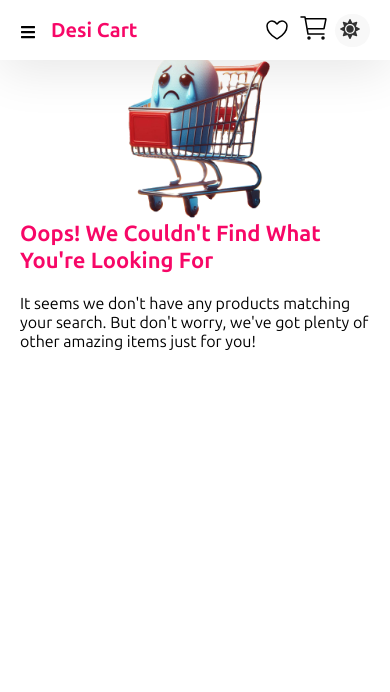
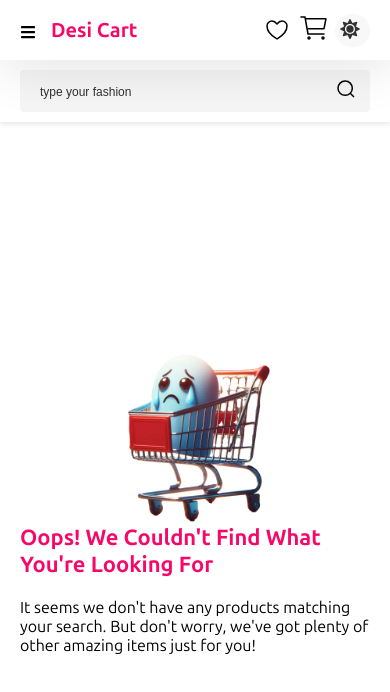
Before and after one commit to Ecommerce-Application-Demo/ecommerce-frontend, a React (Create React App) app: page /products in a window 390 px wide. Shown: the top 692 px of the page. Built offline with nearby package versions, Linux system fonts and the light colour scheme.

Commit message:
searchbar logic changed

```diff
--- a/src/App.js
+++ b/src/App.js
@@ -9,7 +9,6 @@ import LoginPopupMobile from "./components/navbar/login-popup-mobile";
 import SplashScreen from "./small-components/Splash-screen";
 import Router from "./Router";
 import { AnimatePresence, motion } from "framer-motion";
-import CustomHeadroom from "./small-components/CustomHeadroom";
 import Headroom from "react-headroom";
 import SearchBar from "./components/SearchBar";
 import { enableFooterAction, enableNavbarAction, enableSearchbarAction } from "./redux/Slices/Theme/themeSlice";
@@ -40,13 +39,19 @@ function App() {
   ].includes(routeParams);
 
   const footerValidation = footerRoute && isMobile;
-  const navbarValidation = ["/product-admin", "/checkout/cart", '/checkout/payment'] .includes(routeParams);
-  const searchBarValidation = routeParams?.includes('/product');
-  useEffect(()=>{
+  const navbarValidation = ["/product-admin", "/checkout/cart", '/checkout/payment'].includes(routeParams);
+
+  // Updated searchBarValidation logic
+  const excludedSearchBarRoutes = ["/product-admin", "/checkout/cart", '/checkout/payment'];
+  const isProductDetailPage = routeParams.startsWith('/product/') && routeParams.split('/').length === 5; // Assuming product detail URL pattern
+
+  const searchBarValidation = isProductDetailPage || excludedSearchBarRoutes.some(route => routeParams.includes(route));
+
+  useEffect(() => {
     dispatch(enableFooterAction(!footerValidation));
     dispatch(enableNavbarAction(!navbarValidation));
-    dispatch(enableSearchbarAction(isMobile && !navbarValidation));
-  },[footerValidation, routeParams, isMobile]);
+    dispatch(enableSearchbarAction(isMobile && !searchBarValidation));
+  }, [footerValidation, routeParams, isMobile, searchBarValidation]);
 
   useEffect(() => {
     if (!isLoggedIn && isMobile && !routeValidationForLoginPopup) {
@@ -77,11 +82,11 @@ function App() {
         <NetworkStatus>
           {enableNavbar && <Navbar />}
           {routeParams.includes("/product-admin") && <NavbarProductAdmin />}
-          {enableSearchbar || !searchBarValidation &&
+          {enableSearchbar &&
           <Headroom>
-          <div className="mobile-search-bar-container">
-            <SearchBar />
-          </div>
+            <div className="mobile-search-bar-container">
+              <SearchBar />
+            </div>
           </Headroom>}
           {/* {openLoginPopup && (
             <LoginPopupMobile setOpenLoginPopup={setOpenLoginPopup} />
--- a/src/scss/components/product-listing-page/_noproduct-found.scss
+++ b/src/scss/components/product-listing-page/_noproduct-found.scss
@@ -5,6 +5,7 @@
   display: flex;
   align-items: center;
   flex-direction: column;
+  justify-content: center;
 
   @include breakpoint(medium) {
     padding: 20px 80px;
```
